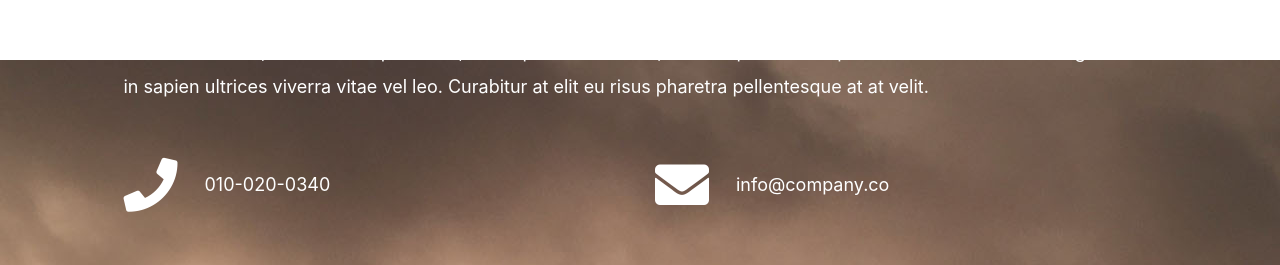
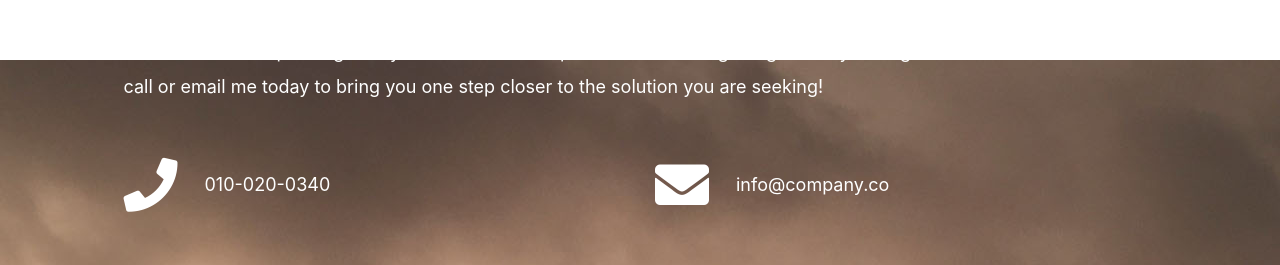
Before and after one commit to betterday2012/NetlifyPortfolio, a plain HTML site: page index.html in a window 1280 px wide. Shown: the part 2849-3114 px from the top of the page. Drawn offline with Linux system fonts and the light colour scheme.

Commit message:
9th update

```diff
--- a/index.html
+++ b/index.html
@@ -196,15 +196,12 @@
         <div class="container tm-container-contact">
             <div class="row">
                 <div class="col-12">
-                    <h2 class="mb-4 tm-section-title">Contact Us</h2>
+                    <h2 class="mb-4 tm-section-title">Contact Me</h2>
                     <div class="mb-5 tm-underline">
                         <div class="tm-underline-inner"></div>
                     </div>
                     <p class="mb-5">
-                        Nullam tincidunt, lacus a suscipit luctus, elit turpis tincidunt dui,
-                        non tempus sem turpis vitae lorem. Maecenas eget odio in sapien ultrices
-                        viverra vitae vel leo. Curabitur at elit eu risus pharetra pellentesque
-                        at at velit.
+                       I look forward to speaking with you on how we can partner in achieving the goals of your organization. Don't hesistate to call or email me today to bring you one step closer to the solution you are seeking!
                     </p>
                 </div>
 
```
